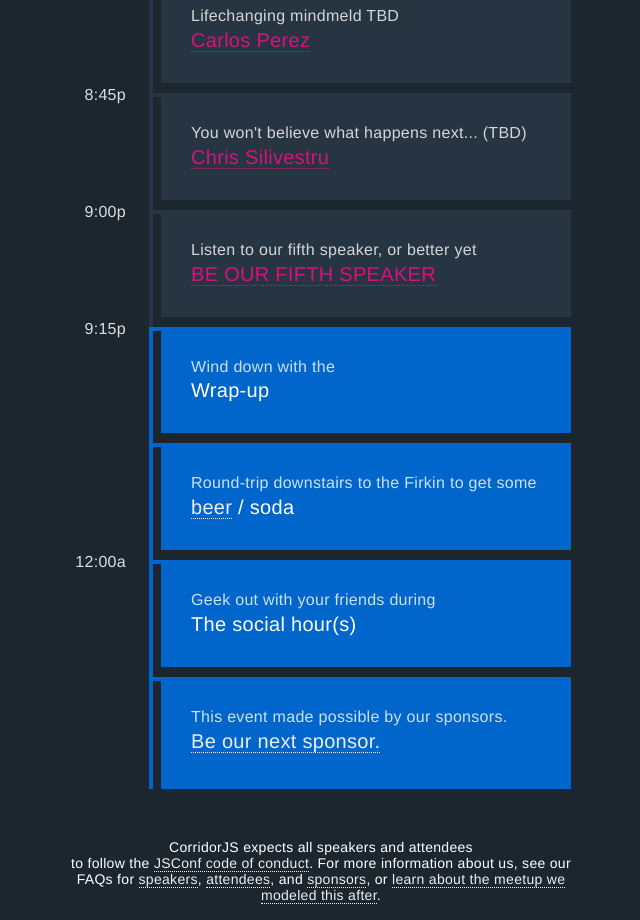
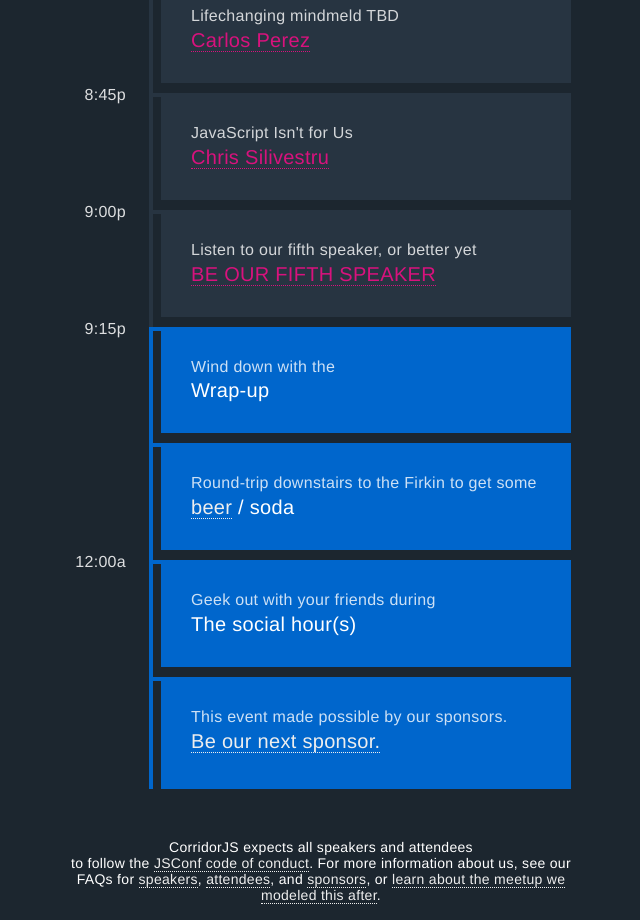
Before and after one commit to corridorjs/corridorjs.github.io, a website: page index.html in a window 1280 px wide. Shown: the part 1480-2400 px from the top of the page, without its empty margins (319-959 px from the left). Drawn offline with Linux system fonts and the light colour scheme.

Commit message:
My talk needs an actual title.

```diff
--- a/index.html
+++ b/index.html
@@ -130,7 +130,7 @@
             To add yourself to this slot, change the following two lines
             and add a short description paragraph in the pull request.
           -->
-          <small>You won't believe what happens next... (TBD)</small>
+          <small>JavaScript Isn't for Us</small>
           <div><a href="https://twitter.com/chriscoit">Chris Silivestru</a></div>
         </li>
         <li class="line"></li>
```
